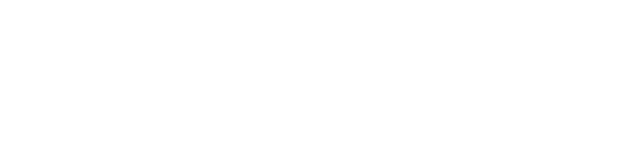
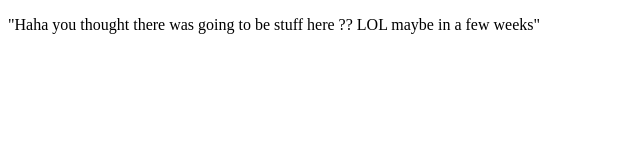
Before and after one commit to KevFlo/kevinflores.net, a plain HTML site: page kevinfloresNET/Main.html in a window 1280 px wide. Shown: the whole page, without its empty margins (0-640 px from the left). Drawn offline with Linux system fonts and the light colour scheme.

```diff
--- a/kevinfloresNET/Main.html
+++ b/kevinfloresNET/Main.html
@@ -2,9 +2,12 @@
 <html lang="en">
 <head>
     <meta charset="UTF-8">
-    <title>Kevins site</title>
+    <title>Home</title>
 </head>
 <body>
+    <p>
+        "Haha you thought there was going to be stuff here ?? LOL maybe in a few weeks"
+    </p>
 
 </body>
 </html>
```
